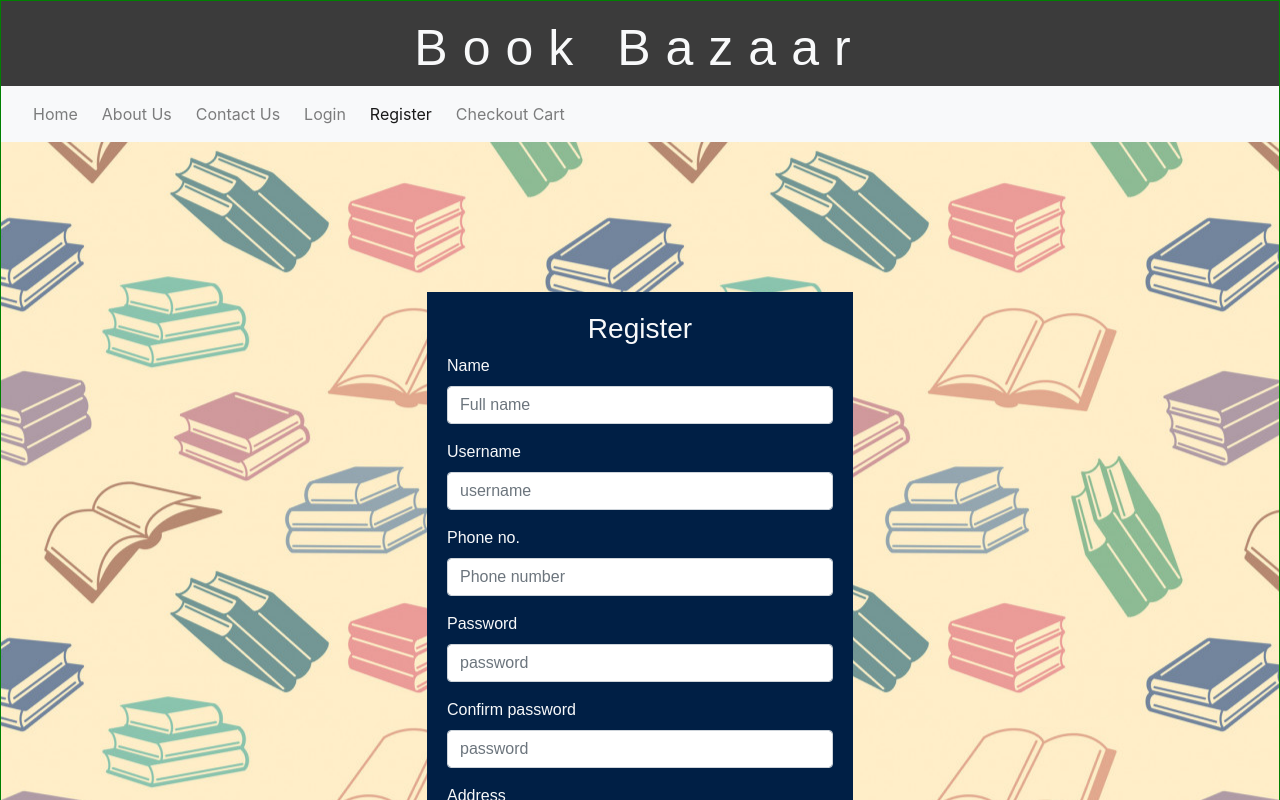
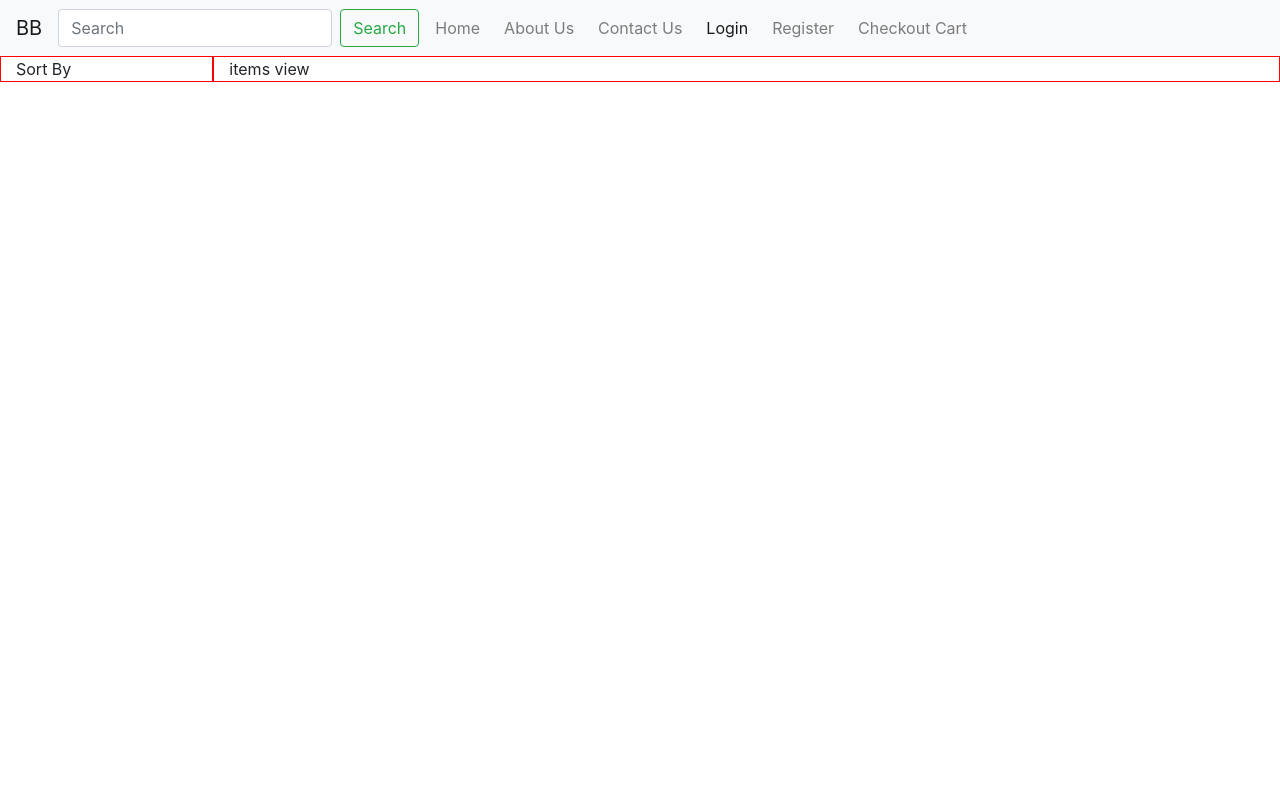
Before and after one commit to vaibnak/Book-Bazaar, an Angular app: page / in a window 1280 px wide. Shown: the top 800 px of the page. Built offline with nearby package versions, Linux system fonts and the light colour scheme.

Commit message:
nav bar of home page set

```diff
--- a/src/app/app.component.html
+++ b/src/app/app.component.html
@@ -1,3 +1,3 @@
-<div style="margin:0; height: 100%">
-<app-register></app-register>
+<div style="height: 100%;">
+<app-home></app-home>
 </div>
--- a/src/app/home/home.component.css
+++ b/src/app/home/home.component.css
@@ -1,3 +1,3 @@
 .nv_bar{
-	width: 100%;
+    width: 100%;
 }
--- a/src/app/home/home.component.html
+++ b/src/app/home/home.component.html
@@ -1,16 +1,20 @@
-<div class="fluid-container">
+<div class="container-fluid">
 	<div class="row">
-    	<div class="nv_bar">
+		<div class="nv_bar">
 	    	<nav class="navbar navbar-expand-lg navbar-light bg-light">
-
+			  <a class="navbar-brand" href="#">BB</a>
 			  <button class="navbar-toggler" type="button" data-toggle="collapse" data-target="#navbarSupportedContent" aria-controls="navbarSupportedContent" aria-expanded="false" aria-label="Toggle navigation">
 			    <span class="navbar-toggler-icon"></span>
 			  </button>
 
 			  <div class="collapse navbar-collapse" id="navbarSupportedContent">
+			   	<form class="form-inline my-2 my-lg-0" >
+			      <input class="form-control mr-sm-2" type="search"  placeholder="Search" aria-label="Search">
+			      <button class="btn btn-outline-success my-2 my-sm-0" type="submit">Search</button>
+			    </form>
 			    <ul class="navbar-nav mr-auto">
 			      <li class="nav-item ml-2">
-			        <a class="nav-link active" href="#">Home <span class="sr-only">(current)</span></a>
+			        <a class="nav-link" href="#">Home <span class="sr-only">(current)</span></a>
 			      </li>
 			      <li class="nav-item ml-2">
 			        <a class="nav-link" href="#">About Us</a>
@@ -18,7 +22,7 @@
 			      <li class="nav-item ml-2">
 			        <a class="nav-link" href="#">Contact Us</a>
 			      </li>
-			      <li class="nav-item ml-2">
+			      <li class="nav-item active ml-2">
 			        <a class="nav-link" href="#">Login</a>
 			      </li>
 
@@ -34,13 +38,19 @@
 			  </div>
 			</nav>
 		</div>
-    </div>
+
+
+
+
+	</div>
     <div class="row">
-    	<div class="col-4" style="border: 1px solid red;">
-    		categories and meta info
+
+    	<div class="col-2" style="border: 1px solid red">
+    		Sort By
     	</div>
-    	<div class="col-8" style="border: 1px solid red">
+    	<div class="col-10" style="border: 1px solid red">
     		items view
     	</div>
+
     </div>
 </div>
--- a/src/app/login/login.component.css
+++ b/src/app/login/login.component.css
@@ -12,7 +12,7 @@
 
 .bd{
 	margin:0;
-	height: 100%;
+	min-height: 100%;
 	background-image: url("../../assets/bookbg.jpg");
 }
 
@@ -20,7 +20,7 @@
 
 	font-family: 'Fira Sans', sans-serif;
 	padding: 20px;
-	margin-top: 150px;
+	margin-top: 50px;
 	background-color: #001f45;
 }
 
--- a/src/app/register/register.component.css
+++ b/src/app/register/register.component.css
@@ -12,7 +12,7 @@
 
 .bd{
 	margin:0;
-	height: 100%;
+	min-height: 100%;
 	background-image: url("../../assets/bookbg.jpg");
 	background-position: center;
 
--- a/src/index.html
+++ b/src/index.html
@@ -7,16 +7,15 @@
   <meta name="viewport" content="width=device-width, initial-scale=1">
   <link rel="icon" type="image/x-icon" href="favicon.ico">
   <style>
-  	html {
-  		margin:0;
+  	html,body{
   		height: 100%;
-  	}
-  	body{
-  		min-height: 100vh;
+  		width: 100%;
+  		margin: 0;
+  		padding: 0;
   	}
   </style>
 </head>
-<body style="border: 1px solid green">
+<body>
   <app-root></app-root>
 </body>
 </html>
```
